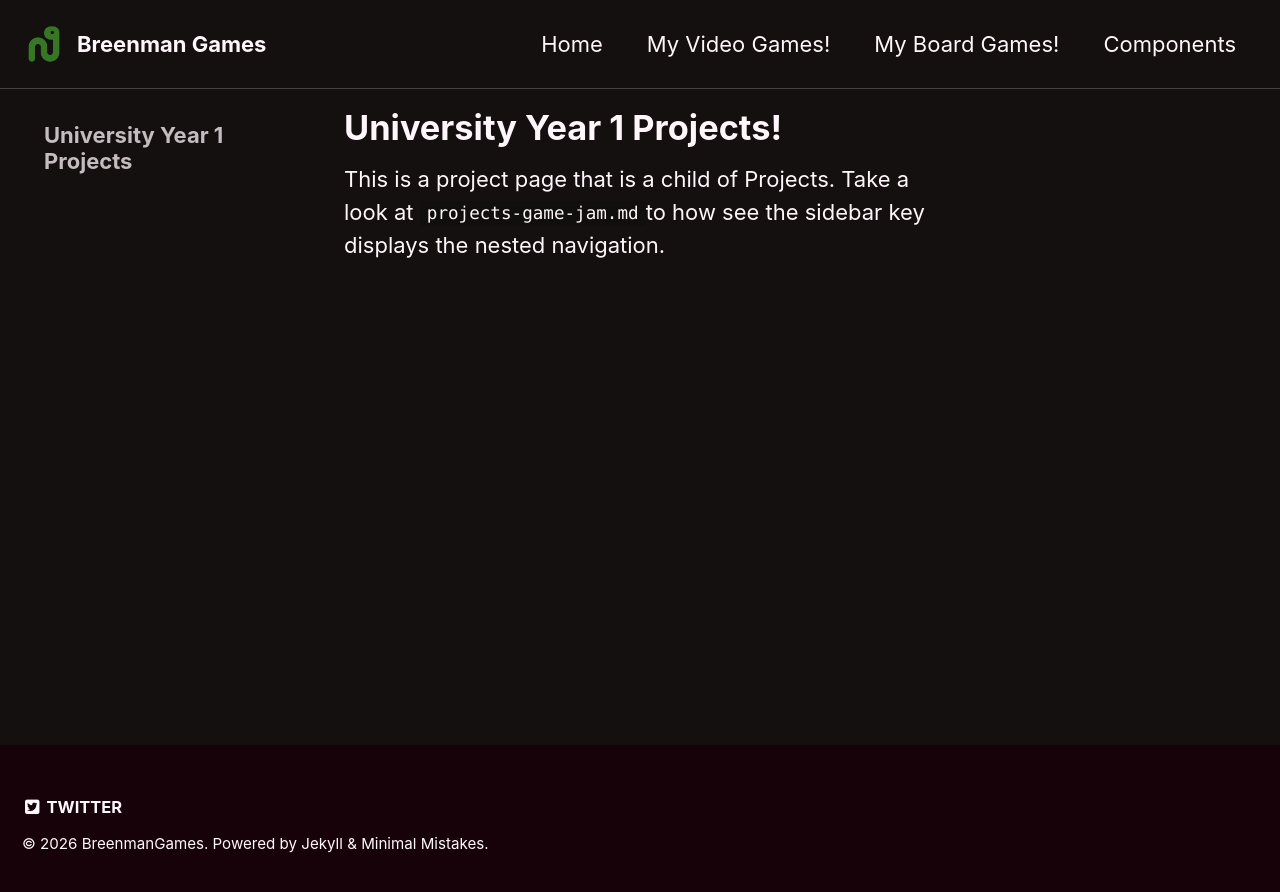
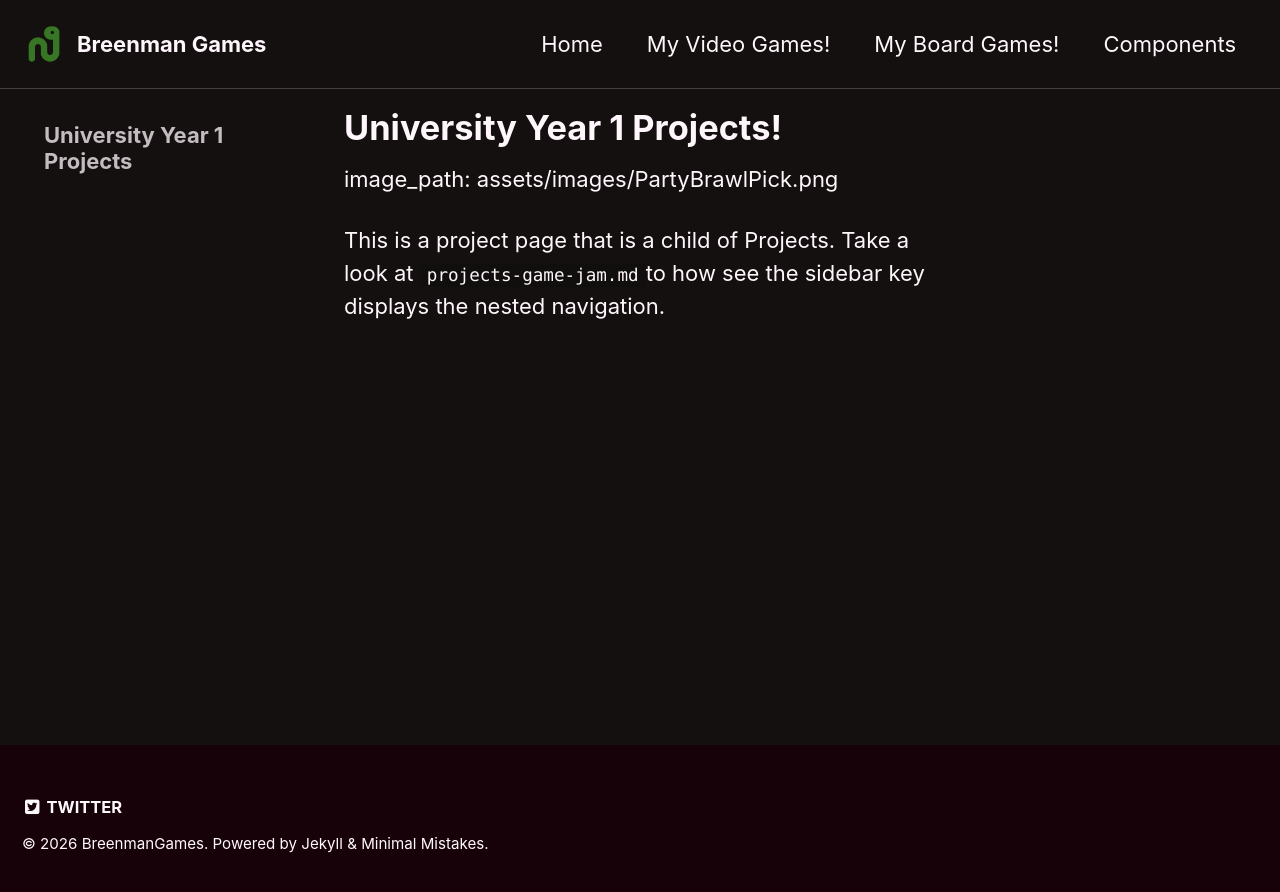
Before and after one commit to Breenmangames/Breenmangames.github.io, a Jekyll site: the page built from _pages/video-games-university-year-one.md, in a window 1280 px wide. Shown: the top 892 px of the page. Built offline with Jekyll 4.4.1, drawn with Linux system fonts in a browser that asks for light colours.

Commit message:
Correct image path in University Year 1 Projects page
Fix image path formatting and ensure proper display.

```diff
--- a/_pages/video-games-university-year-one.md
+++ b/_pages/video-games-university-year-one.md
@@ -9,4 +9,8 @@ sidebar:
     - Uni Year 1
 
 ---
+
+image_path: assets/images/PartyBrawlPick.png
+
+
 This is a project page that is a child of Projects. Take a look at `projects-game-jam.md`to how see the sidebar key displays the nested navigation.
```
Also changed, not shown: other parts of _pages/video-games-university-year-one.md (+1 -1 lines).
